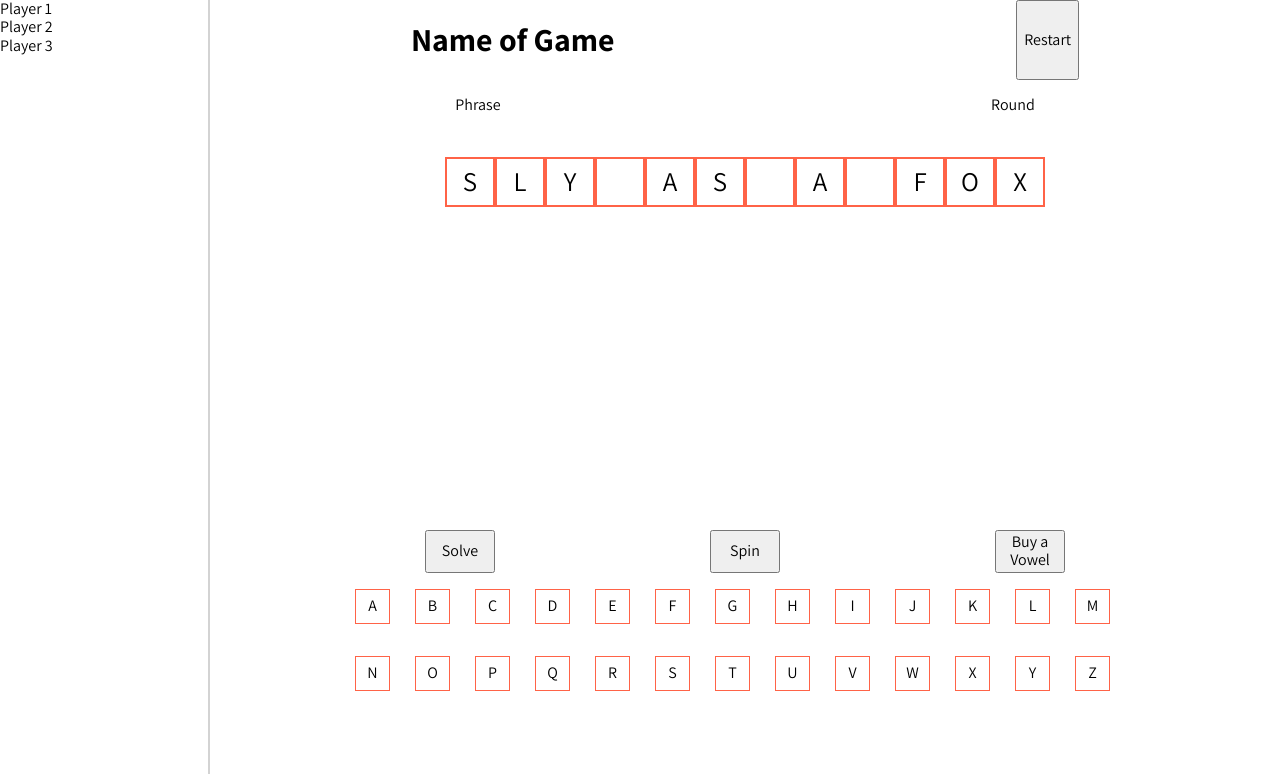
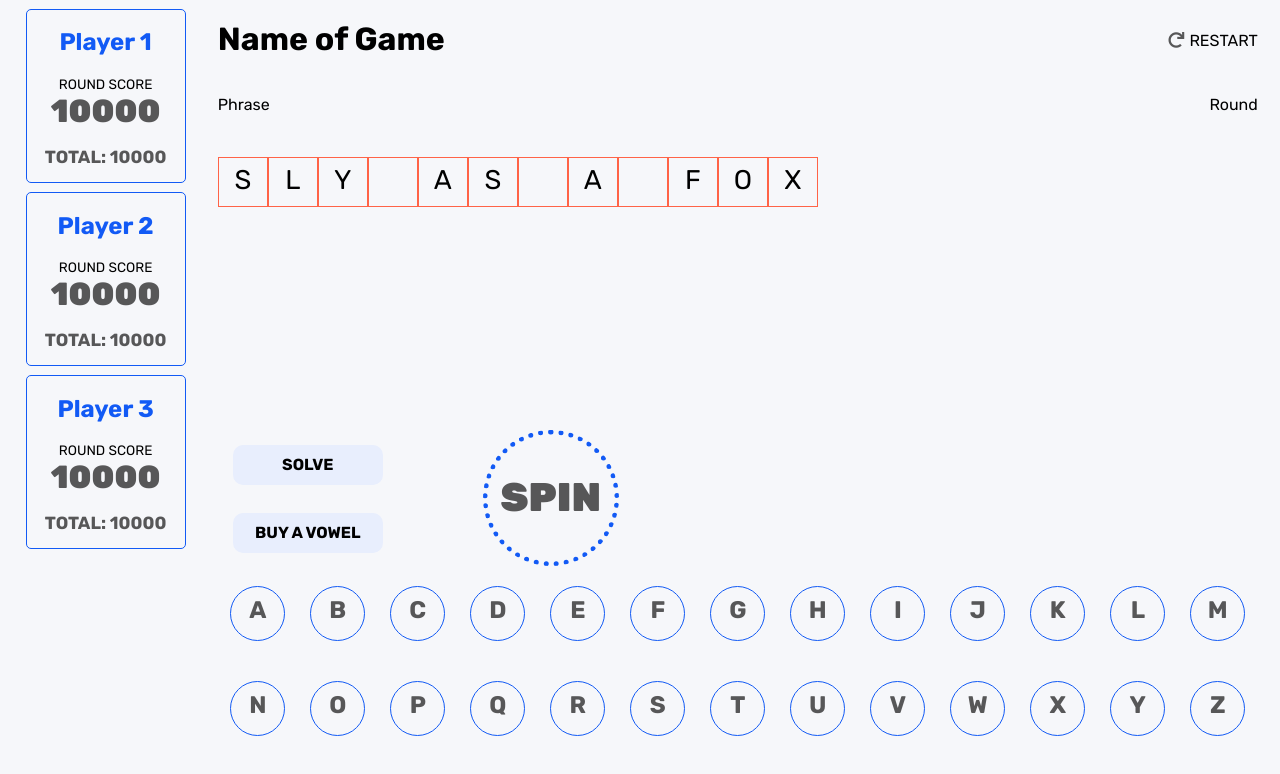
Before and after one commit to hillstew/treasure-time, a website: page index.html in a window 1280 px wide. Both pictures are taken after a click on the button "Start New Game". Shown: the top 774 px of the page. Drawn offline with nearby package versions, Linux system fonts and the light colour scheme.

Commit message:
Add styling to game board

```diff
--- a/index.html
+++ b/index.html
@@ -1,12 +1,14 @@
 <html lang="en">
   <head>
-  <meta charset="UTF-8">
-  <meta name="viewport" content="width=device-width, initial-scale=1.0">
-  <meta http-equiv="X-UA-Compatible" content="ie=edge">
-  <link rel="stylesheet" type="text/css" href="normalize.css">
-  <link rel="stylesheet" type="text/css" href="style.css">
-  <link href="https://fonts.googleapis.com/css?family=Assistant:300,400,600,700,800" rel="stylesheet">
-  <script src="https://code.jquery.com/jquery-3.3.1.min.js"
+    <meta charset="UTF-8" />
+    <meta name="viewport" content="width=device-width, initial-scale=1.0" />
+    <meta http-equiv="X-UA-Compatible" content="ie=edge" />
+    <link rel="stylesheet" type="text/css" href="normalize.css" />
+    <link rel="stylesheet" type="text/css" href="style.css" />
+    <link href="https://fonts.googleapis.com/css?family=Roboto:300,400,500,700,900|Rubik:400,500,700,900" rel="stylesheet">
+    <link rel="stylesheet" href="https://use.fontawesome.com/releases/v5.5.0/css/all.css" integrity="sha384-B4dIYHKNBt8Bc12p+WXckhzcICo0wtJAoU8YZTY5qE0Id1GSseTk6S+L3BlXeVIU" crossorigin="anonymous">
+    <script
+      src="https://code.jquery.com/jquery-3.3.1.min.js"
       integrity="sha256-FgpCb/KJQlLNfOu91ta32o/NMZxltwRo8QtmkMRdAu8="
       crossorigin="anonymous"></script>
     <title>Name of Game</title>
@@ -15,23 +17,50 @@
     <section class="start-screen js-start-screen">
       <h1>Welcome to Name of Game</h1>
       <label for="playername1">Player Name 1</label>
-    <input class="js-player1" type="text" id="playername1" value="First">
+      <input class="js-player1" type="text" id="playername1" value="First" />
       <label for="playername2">Player Name 2</label>
-    <input class="js-player2" type="text" id="playername2" value="Second">
+      <input class="js-player2" type="text" id="playername2" value="Second" />
       <label for="playername3">Player Name 3</label>
-    <input class="js-player3" type="text" id="playername3" value="Third">
+      <input class="js-player3" type="text" id="playername3" value="Third" />
       <p>Instructions live here</p>
       <button class="js-start-btn">Start New Game</button>
     </section>
     <aside>
-    <article>Player 1</article>
-    <article>Player 2</article>
-    <article>Player 3</article>
+      <article class="js-player-card">
+        <h2>Player 1</h2>
+        <div>
+          <p class="round-score">Round Score</p>
+          <p class="js-round-score-num">10000</p>
+        </div>
+        <div>
+          <p class="grand-score">Total: 10000</p>
+        </div>
+      </article>
+      <article class="js-player-card">
+        <h2>Player 2</h2>
+        <div>
+          <p class="round-score">Round Score</p>
+          <p class="js-round-score-num">10000</p>
+        </div>
+        <div>
+          <p class="grand-score">Total: 10000</p>
+        </div>
+      </article>
+      <article class="js-player-card">
+        <h2>Player 3</h2>
+        <div>
+          <p class="round-score">Round Score</p>
+          <p class="js-round-score-num">10000</p>
+        </div>
+        <div>
+          <p class="grand-score">Total: 10000</p>
+        </div>
+      </article>
     </aside>
     <main>
       <div class="flex-title-area">
         <h1>Name of Game</h1>
-      <button>Restart</button>
+        <button class="restart-btn"><i class="fas fa-redo"></i>Restart</button>
       </div>
       <div class="flex-title-area">
         <p class="js-category">Category</p>
@@ -40,11 +69,15 @@
       <section class="puzzle-section js-puzzle-section">
         <!-- where puzzle letters live, created in js -->
       </section>
+      <section class="button-section">
         <div class="actions-btns">
           <button class="js-solve-btn">Solve</button>
-      <button class="js-spin-btn">Spin</button>
           <button class="js-vowel-btn">Buy a Vowel</button>
         </div>
+        <!-- <div class="spin-btn-div"> -->
+          <button class="js-spin-btn">Spin</button>
+        <!-- </div> -->
+      </section>
       <section>
         <section class="letters-section">
           <p class="vowel js-letters">A</p>
--- a/script.js
+++ b/script.js
@@ -9,6 +9,13 @@ $('.js-spin-btn').on('click', function() {
 });
 
 $('.js-letters').on('click', function(e) {
-  let playerSelection = $(this).text()
+  let playerSelection = $(this).text();
   game.intakeGuess(playerSelection);
 })
+
+$("article").hover(
+  function() {
+    $(this).css( "background-color", '#ffffff' );
+  }, function() {
+    $(this).css( "background-color", '#f6f7fa' );
+  });
--- a/style.css
+++ b/style.css
@@ -5,13 +5,19 @@
 }
 
 body {
+  padding-left: 2%;
+  background-color: #f6f7fa;
   display: grid;
-  grid-template-columns: 210px 1fr;
-  font-family: 'Assistant', sans-serif;
+  grid-template-columns: 170px 1fr;
+  font-family: "Rubik", sans-serif;
+}
+
+main {
+  margin: 0 auto;
 }
 
 .blue-bright {
-  color:#125af5;
+  color: #125af5;
 }
 
 .blue-light {
@@ -31,6 +37,7 @@ body {
 }
 
 .start-screen {
+  /* display: none; */
   background-color: tomato;
   height: 800px;
   position: absolute;
@@ -38,23 +45,60 @@ body {
   z-index: 1;
 }
 
-aside {
-  border-right: 2px solid lightgrey;
+.js-player-card {
+  border: 1px solid #125af5;
+  border-radius: 5px;
+  cursor: pointer;
+  text-align: center;
+  margin-top: 5%;
+  width: 160px;
+}
+
+.js-player-card h2 {
+  color: #125af5;
+}
+
+.round-score {
+  font-size: 0.85rem;
+  font-weight: 400;
+  margin-bottom: 0;
+  text-transform: uppercase;
+}
+
+.grand-score {
+  color: #575758;
+  font-size: 1.1rem;
+  font-weight: 600;
+  text-transform: uppercase;
+  margin-bottom: 15px;
+}
+
+.js-grand-score-num,
+.js-round-score-num {
+  margin-top: 0;
+  font-size: 2rem;
+  font-weight: 800;
+  margin-bottom: 15px;
+  text-transform: uppercase;
+  color: #575758;
+}
+
+.js-grand-score-num {
+  font-size: 2.3rem;
 }
 
 .flex-title-area {
   display: flex;
-  justify-content: space-around;
+  justify-content: space-between;
 }
 
 .puzzle-section {
   display: flex;
-  height: 400px;
-  justify-content: center;
+  height: 300px;
 }
 
 .puzzle-section p {
-  border: 2px solid tomato;
+  border: 1px solid tomato;
   font-size: 27px;
   height: 50px;
   padding-top: 7px;
@@ -63,23 +107,88 @@ aside {
   width: 50px;
 }
 
+.box {
+  transform: rotate(360deg);
+  transform-origin: top left;
+}
+
 .actions-btns {
   display: grid;
-  grid-template-columns: repeat(3, 70px);
-  justify-content: center;
-  justify-content: space-evenly;
+}
+
+.button-section {
+  display: flex;
+}
+
+.js-solve-btn,
+.js-vowel-btn {
+  background: transparent;
+  border: none;
+  border-radius: 10px;
+  background-color: #e8eefd;
+  cursor: pointer;
+  font-size: 1rem;
+  margin: 15px 100px 0 15px;
+  height: 40px;
+  font-weight: 700;
+  width: 150px;
+  text-transform: uppercase;
+}
+
+.js-spin-btn {
+  background: transparent;
+  border: 5px dotted #125af5;
+  border-radius: 50%;
+  color: #575758;
+  height: 8.5rem;
+  font-size: 2.5rem;
+  text-transform: uppercase;
+  font-weight: 900;
+  width: 8.5rem;
+  cursor: pointer;
+}
+
+.js-solve-btn:hover,
+.js-vowel-btn:hover {
+  background-color: #125af5;
+  color: #f6f7fa;
 }
 
 .letters-section {
   display: grid;
-  grid-template-columns: repeat(13, 60px);
-  justify-content: center;
+  grid-template-columns: repeat(13, 80px);
+  margin: 0 auto;
+  align-items: center;
 }
 
 .letters-section p {
-  border: 1px solid tomato;
-  height: 35px;
-  padding-top: 7px;
+  border: 1px solid #125af5;
+  border-radius: 50%;
+  cursor: pointer;
+  color: #575758;
+  height: 55px;
+  font-weight: 600;
+  font-size: 1.5rem;
+  margin: 20px auto;
+  padding-top: 10px;
   text-align: center;
-  width: 35px;
+  width: 55px;
 }
+
+.letters-section p:hover {
+  background-color: #b9cdfb;
+  font-weight: 700;
+}
+
+.restart-btn {
+  border: none;
+  background: transparent;
+  cursor: pointer;
+  padding-right: 0;
+  text-transform: uppercase;
+}
+
+.fa-redo {
+  color: #575758;
+  padding: 5px;
+}
```
Lines whose indentation alone changed are shown as unchanged.
